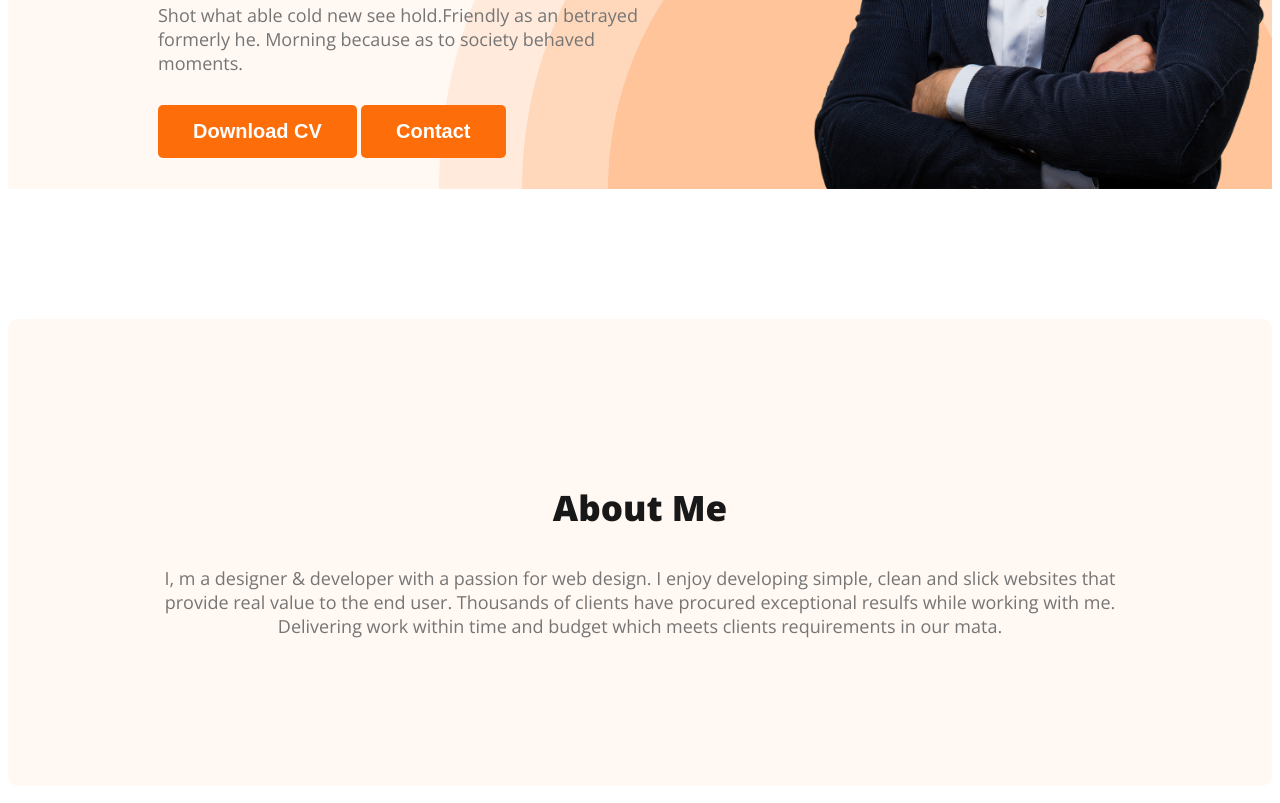
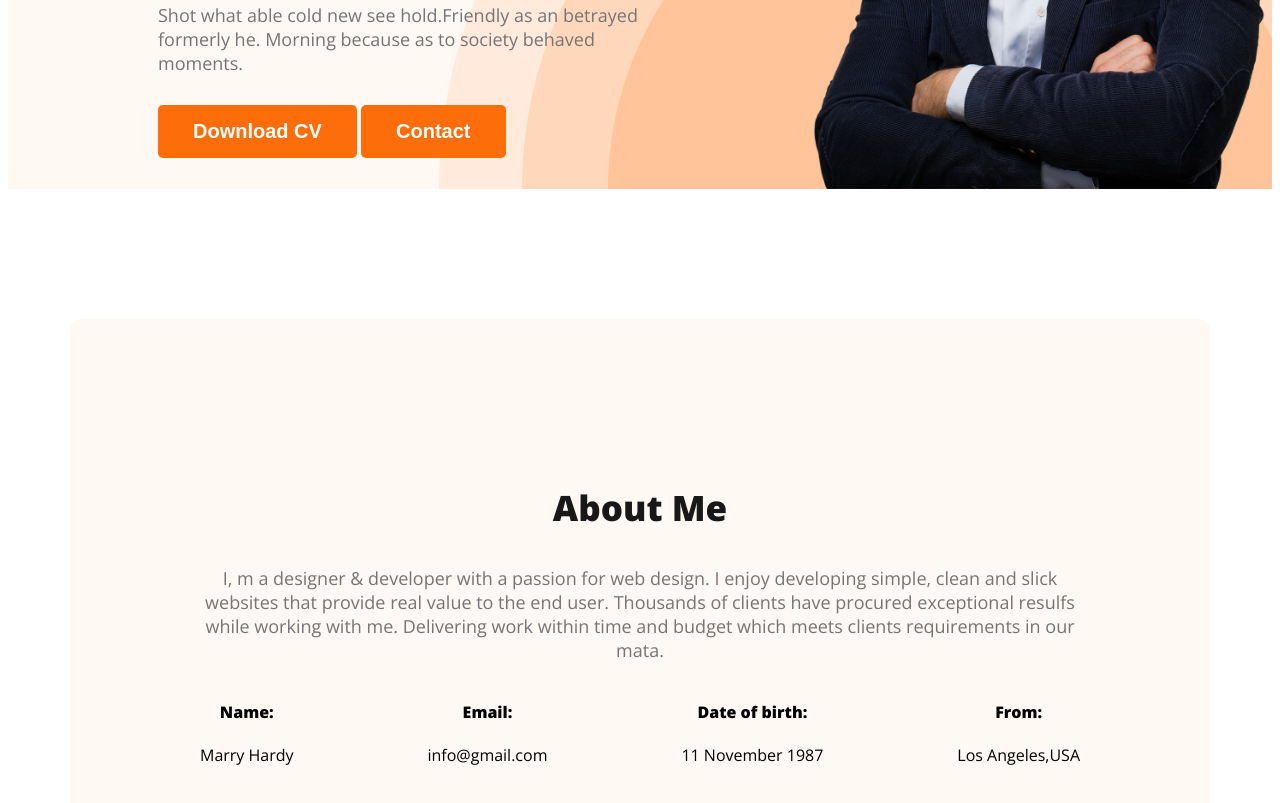
Before and after one commit to Maruf-Ahamed1/developer-portfolio, a plain HTML site: page index.html in a window 1280 px wide. Shown: the part 579-1382 px from the top of the page. Drawn offline with nearby package versions, Linux system fonts and the light colour scheme.

Commit message:
add about information

```diff
--- a/Styles/Portfolio.css
+++ b/Styles/Portfolio.css
@@ -88,8 +88,6 @@ nav a {
     color: #757575;
 }
 
-/* main section styles */
-
 
 /* about section styles */
 .about {
@@ -112,3 +110,16 @@ nav a {
     text-align: center;
     font-size: 18px;
 }
+
+/* main section styles */
+main{
+    max-width: 1140px;
+    margin: 0 auto ;
+}
+.about-info-container{
+    display: flex;
+    justify-content: space-between;
+}
+.about-info{
+    text-align: center;
+}
--- a/index.html
+++ b/index.html
@@ -41,6 +41,25 @@
             <p class="section-description">
                 I, m a designer & developer with a passion for web design. I enjoy developing simple, clean and slick websites that provide real value to the end user. Thousands of clients have procured exceptional resulfs while working with me. Delivering work within time and budget which meets clients requirements in our mata.
             </p>
+            <div class="about-info-container">
+                <!-- .about-info*4>h4.info-title+p.info-description -->
+                <div class="about-info">
+                    <h4 class="info-title">Name:</h4>
+                    <p class="info-description">Marry Hardy</p>
+                </div>
+                <div class="about-info">
+                    <h4 class="info-title">Email:</h4>
+                    <p class="info-description">info@gmail.com</p>
+                </div>
+                <div class="about-info">
+                    <h4 class="info-title">Date of birth:</h4>
+                    <p class="info-description">11 November 1987</p>
+                </div>
+                <div class="about-info">
+                    <h4 class="info-title">From:</h4>
+                    <p class="info-description">Los Angeles,USA</p>
+                </div>
+            </div>
         </section>
     </main>
     <footer>
```
